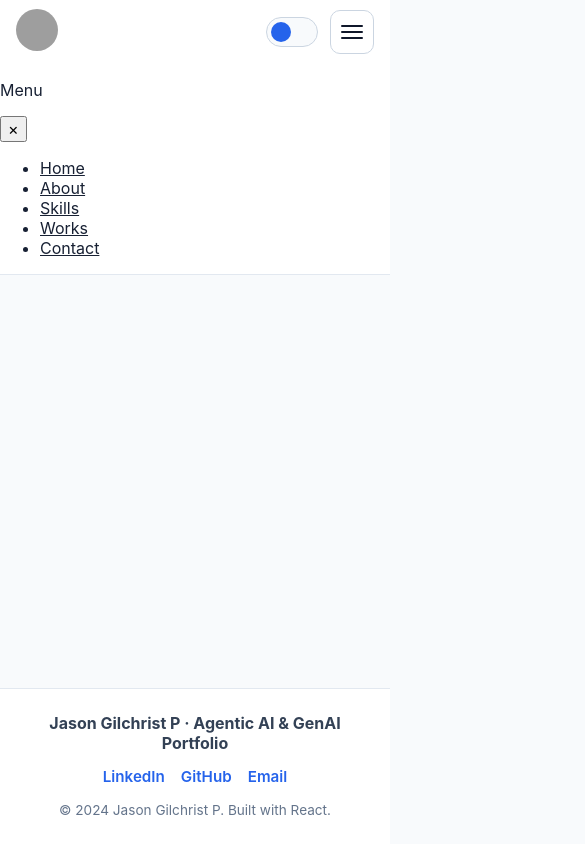
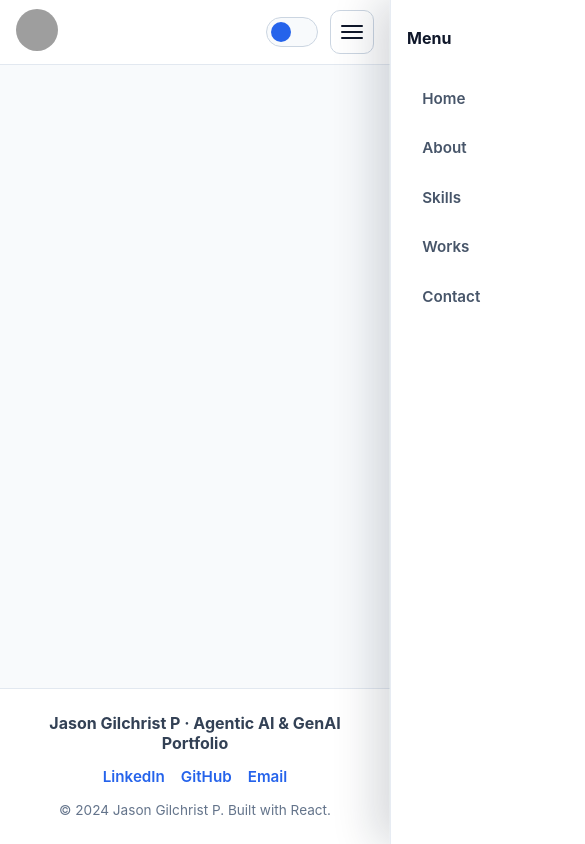
Before and after one commit to jasongilchristp/my-portfolio, a React (Create React App) app: page / in a window 390 px wide. Shown: the top 844 px of the page, 585 px wide, since content can reach past the window. Built offline with nearby package versions, Linux system fonts and the light colour scheme; grey boxes are pictures that could not be loaded.

Commit message:
Refactor NavBar styles for improved layout and visibility

```diff
--- a/src/components/NavBar/style.css
+++ b/src/components/NavBar/style.css
@@ -14,7 +14,6 @@
   width: min(100% - 2rem, 1100px);
   min-height: 72px;
   margin: 0 auto;
-  position: relative;
 }
 
 .logo a {
@@ -38,14 +37,12 @@
 .switch {
   display: inline-flex;
   align-items: center;
-  justify-content: flex-start;
   width: 52px;
   height: 30px;
   padding: 4px;
   border: 1px solid #cbd5e1;
   border-radius: 999px;
   background: #f8fafc;
-  position: relative;
 }
 
 .flicker {
@@ -59,46 +56,52 @@
   display: none;
 }
 
+.navbar__toggle,
+.navbar__close {
+  display: inline-flex;
+  align-items: center;
+  justify-content: center;
+  width: 44px;
+  height: 44px;
+  border: 1px solid #cbd5e1;
+  border-radius: 10px;
+  background: #ffffff;
+  cursor: pointer;
+}
+
 .navbar__toggle {
   display: none;
   flex-direction: column;
-  justify-content: center;
   gap: 4px;
-  width: 44px;
-  height: 44px;
   padding: 0.65rem;
-  border: 1px solid #cbd5e1;
-  border-radius: 10px;
-  background: #ffffff;
 }
 
 .navbar__toggle span {
-  display: block;
   width: 100%;
   height: 2px;
   border-radius: 999px;
   background: #0f172a;
 }
 
-.list-wrapper {
-  display: flex;
-  align-items: center;
-}
-
-.navbar__menu {
-  display: flex;
-  align-items: center;
-  gap: 0.25rem;
+.navbar__desktop,
+.navbar__mobile {
   margin: 0;
   padding: 0;
   list-style: none;
 }
 
-.navbar__menu a {
+.navbar__desktop {
+  display: flex;
+  align-items: center;
+  gap: 0.25rem;
+}
+
+.navbar__desktop a,
+.navbar__mobile a {
   display: inline-flex;
   align-items: center;
   min-height: 44px;
-  padding: 0.65rem 0.9rem;
+  padding: 0.7rem 0.95rem;
   border-radius: 8px;
   color: #475569;
   font-size: 0.95rem;
@@ -106,20 +109,82 @@
   text-decoration: none;
 }
 
-.navbar__menu a:hover {
+.navbar__desktop a:hover,
+.navbar__mobile a:hover,
+.navbar__desktop a.is-active,
+.navbar__mobile a.is-active {
   background: #eff6ff;
   color: #1d4ed8;
 }
 
-.navbar__menu a.is-active {
-  color: #1d4ed8;
-  background: #eff6ff;
+.navbar__overlay {
+  position: fixed;
+  inset: 0;
+  z-index: 998;
+  background: rgb(15 23 42 / 0.35);
+  opacity: 0;
+  visibility: hidden;
+  transition: opacity 0.25s ease, visibility 0.25s ease;
+}
+
+.navbar__drawer {
+  position: fixed;
+  top: 0;
+  right: 0;
+  z-index: 999;
+  width: min(82vw, 320px);
+  height: 100vh;
+  padding: 1rem;
+  border-left: 1px solid #e2e8f0;
+  background: #ffffff;
+  box-shadow: -16px 0 40px rgb(15 23 42 / 0.16);
+  transform: translateX(100%);
+  transition: transform 0.25s ease;
+}
+
+.navbar__overlay.is-open {
+  opacity: 1;
+  visibility: visible;
+}
+
+.navbar__drawer.is-open {
+  transform: translateX(0);
+}
+
+.navbar__drawer-header {
+  display: flex;
+  align-items: center;
+  justify-content: space-between;
+  margin-bottom: 1rem;
+}
+
+.navbar__drawer-header p {
+  margin: 0;
+  color: #0f172a;
+  font-weight: 700;
+}
+
+.navbar__close {
+  font-size: 1.5rem;
+  line-height: 1;
+}
+
+.navbar__mobile {
+  display: flex;
+  flex-direction: column;
+  gap: 0.35rem;
+}
+
+.navbar__mobile a {
+  width: 100%;
 }
 
 .logo a:focus-visible,
 .switch:focus-visible,
 .navbar__toggle:focus-visible,
-.navbar__menu a:focus-visible {
+.navbar__close:focus-visible,
+.navbar__desktop a:focus-visible,
+.navbar__mobile a:focus-visible {
   outline: 3px solid #93c5fd;
   outline-offset: 3px;
 }
@@ -129,36 +194,11 @@
     min-height: 64px;
   }
 
+  .navbar__desktop {
+    display: none;
+  }
+
   .navbar__toggle {
     display: inline-flex;
   }
-
-  .navbar__menu {
-    position: absolute;
-    top: calc(100% + 0.75rem);
-    right: 0;
-    left: 0;
-    display: none;
-    flex-direction: column;
-    align-items: stretch;
-    gap: 0.35rem;
-    padding: 1rem;
-    border: 1px solid #e2e8f0;
-    border-radius: 14px;
-    background: #ffffff;
-    box-shadow: 0 16px 40px rgb(15 23 42 / 0.12);
-  }
-
-  .navbar__menu.is-open {
-    display: flex;
-  }
-
-  .navbar__menu li {
-    width: 100%;
-  }
-
-  .navbar__menu a {
-    width: 100%;
-    justify-content: flex-start;
-  }
 }
```
